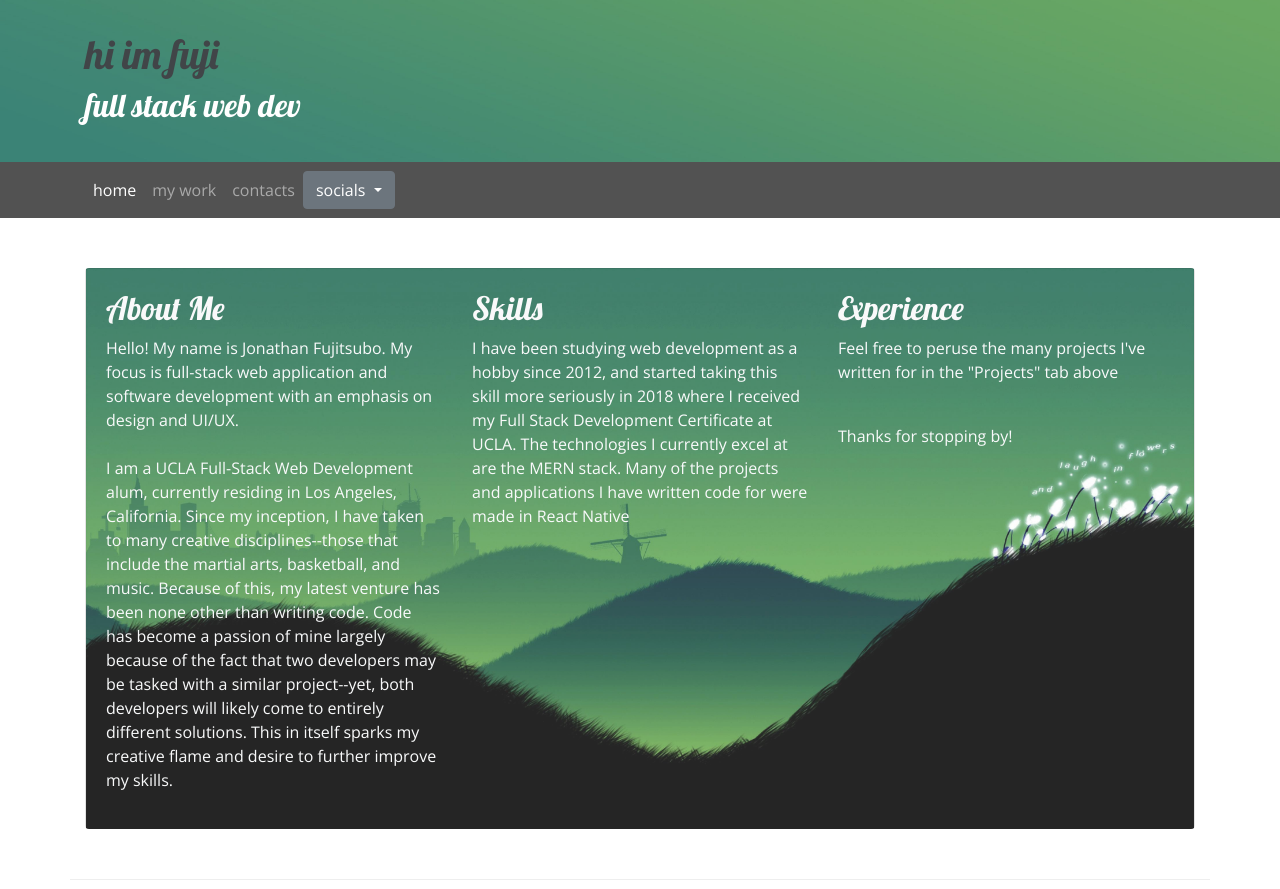
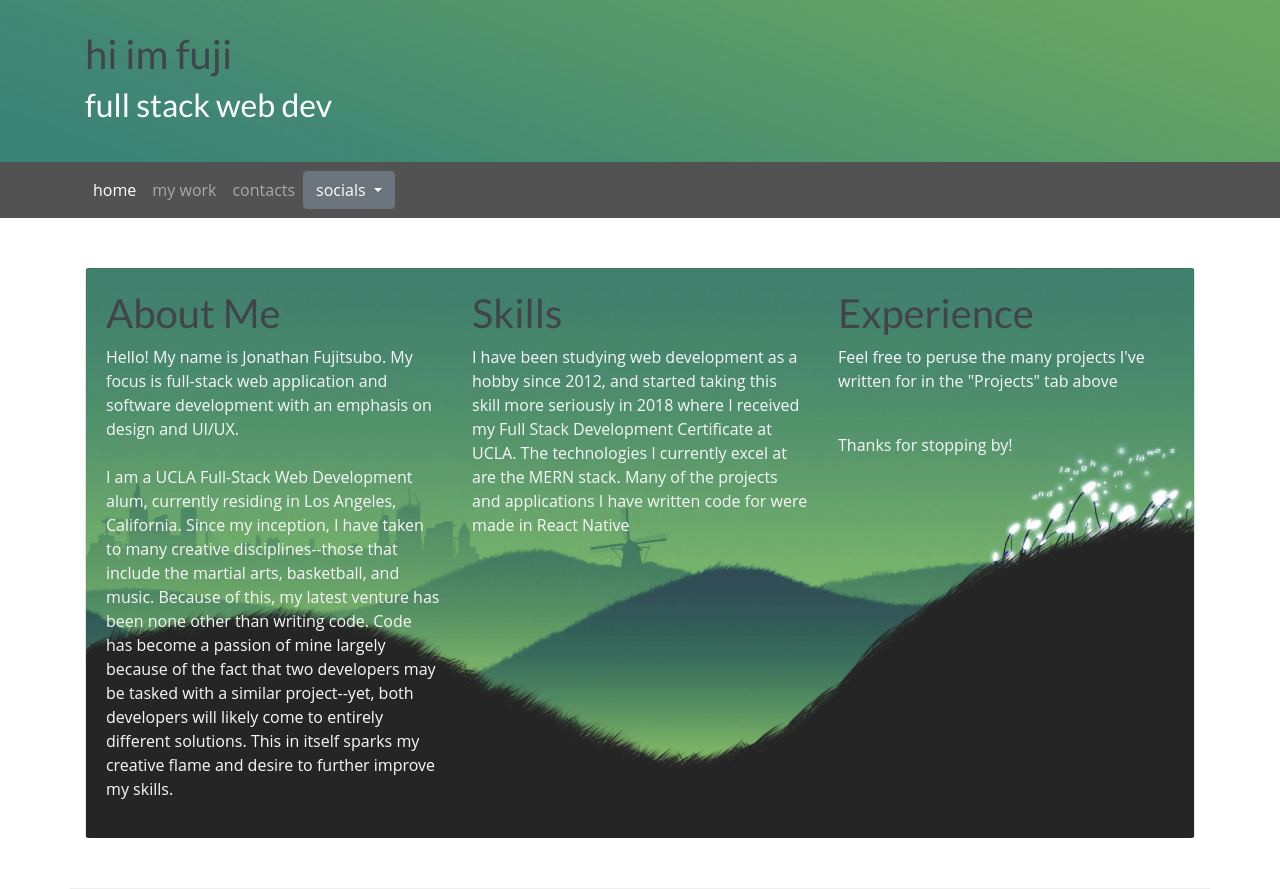
Before and after one commit to jfujitsubo/portfolioProject, a website: page index.html in a window 1280 px wide. Drawn offline with nearby package versions, Linux system fonts and the light colour scheme.

Commit message:
styling changes

```diff
--- a/css/styles.css
+++ b/css/styles.css
@@ -20,7 +20,7 @@ body {
  }
 
 h1, h2, h3 {
-  font-family: "Lobster", cursive; }
+  font-family: "Lato", sans-serif; }
 
 h2 {
   color: #000000; }
--- a/index.html
+++ b/index.html
@@ -12,7 +12,9 @@
      <link rel="stylesheet" href="node_modules/bootstrap-social/bootstrap-social.css" />
      <link rel="stylesheet" href="css/styles.css" />
      <!-- endbuild -->
-     <link rel="stylesheet" href="https://fonts.googleapis.com/css?family=Lobster|Open+Sans" />
+
+     <link rel="preconnect" href="https://fonts.gstatic.com">
+<link href="https://fonts.googleapis.com/css2?family=Lato&family=Roboto:wght@300&display=swap" rel="stylesheet">
 
 
 <!--title of webpage (NEED TO ADD ICON)-->
@@ -82,12 +84,12 @@
         <div class="row row-content">
             <div class ="col">
                 <div class="card card-body">
-                    <div class= "text-light">
+                    <div>
                         <div class="row">
 
                             <div class="col-12 col-md-4">
-                        <h2 class = "text-light">About Me</h2>
-                        <p>Hello! My name is Jonathan Fujitsubo.
+                        <h1>About Me</h1>
+                        <p class ="text-light">Hello! My name is Jonathan Fujitsubo.
                         My focus is full-stack web application and software development with an emphasis on design and UI/UX.
                         <br></br>
                         I am a UCLA Full-Stack Web Development alum, currently residing in Los Angeles, California.
@@ -100,8 +102,8 @@
                             </div>
 
                             <div class="col-12 col-md-4">
-                        <h2 class = "text-light">Skills</h2>
-                        <p>
+                        <h1>Skills</h1>
+                        <p class ="text-light">
                         I have been studying web development as a hobby since 2012, and started taking this skill more seriously in 2018 where
                         I received my Full Stack Development Certificate at UCLA.
                         The technologies I currently excel at are the MERN stack.
@@ -111,8 +113,8 @@
                             </div>
 
                             <div class="col-12 col-md-4">
-                        <h2 class = "text-light">Experience</h2>
-                        <p>
+                        <h1>Experience</h1>
+                        <p class ="text-light">
                         Feel free to peruse the many projects I've written for in the "Projects" tab above
                         <br></br>
 
```
Also changed, not shown: aboutus.html (+6 -4 lines), contactus.html (+2 -1 lines).
